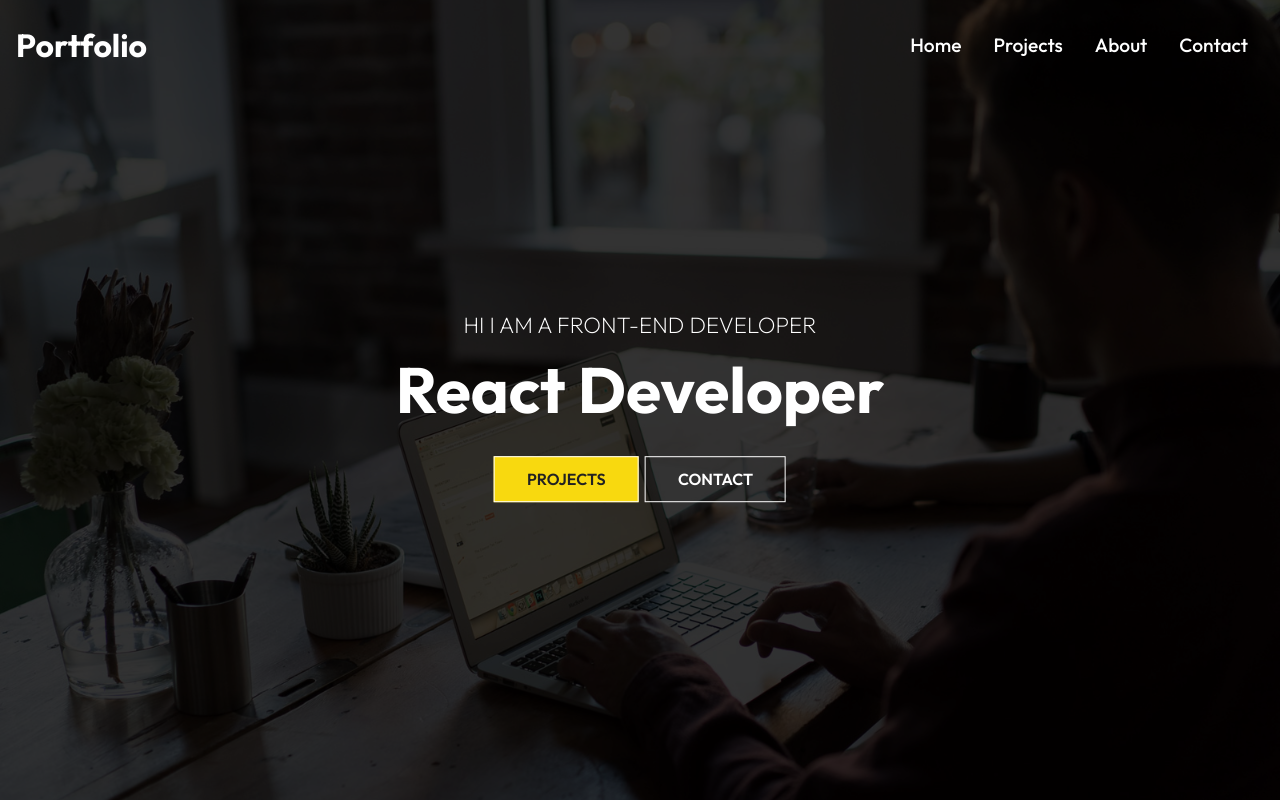
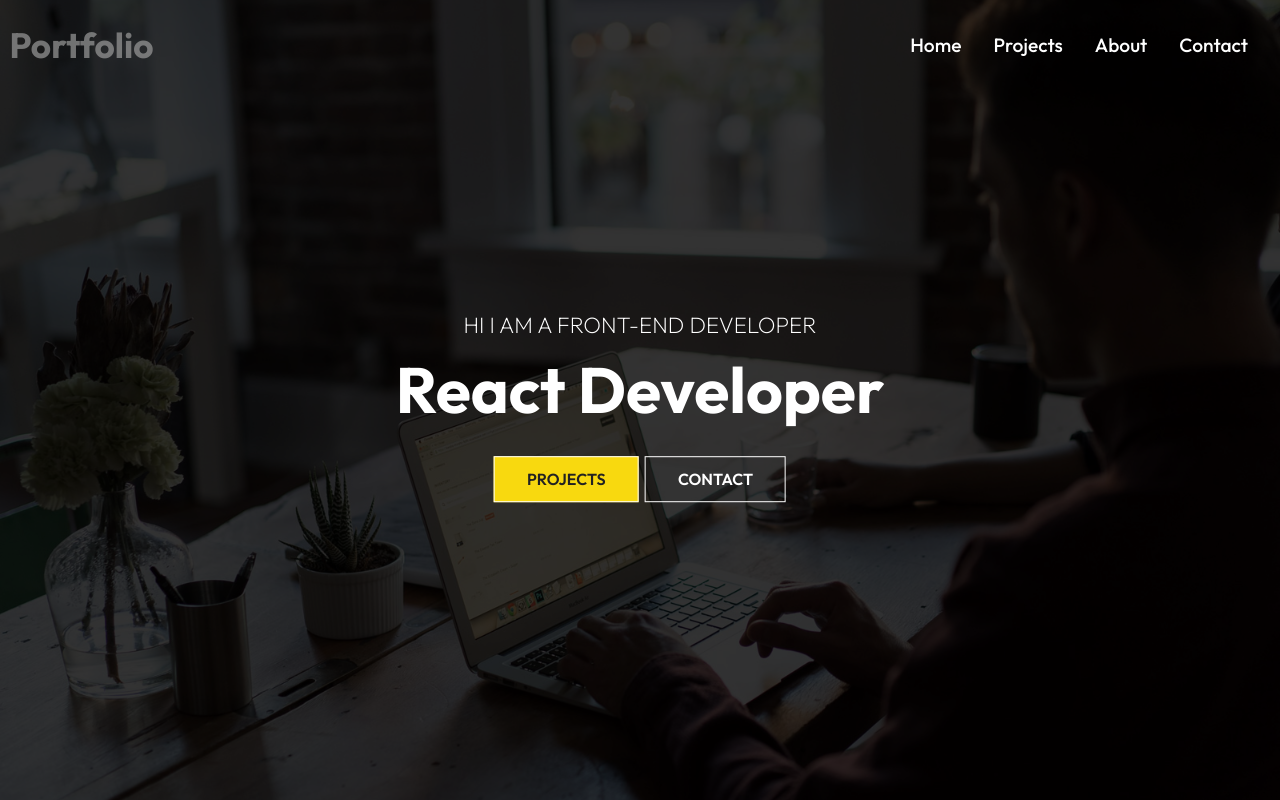
Before and after one commit to Ghareeb22/Ghareb-Portfolio, a React (Create React App) app: page / in a window 1280 px wide. In both pictures the pointer is over the element "Portfolio". Shown: the top 800 px of the page. Built offline with nearby package versions, Linux system fonts and the light colour scheme.

Commit message:
Update navBarStyles.css

```diff
--- a/src/Componentes/navBarStyles.css
+++ b/src/Componentes/navBarStyles.css
@@ -8,26 +8,37 @@
   height: 90px;
   z-index: 10;
 }
+.header-text {
+  transition: all 0.2s ease-out;
+}
+.header-text:hover {
+  transform: scale(1.1);
+  color: #9e9d9daf;
+}
 .header-bg {
   background-color: rgb(0, 0, 0, 0.85);
   transition: 0.5s;
 }
-.nav-menu{
+.nav-menu {
   display: flex;
-
 }
 .nav-menu li {
   padding: 0 1rem;
-
+  transition: all 0.2s ease-out;
+}
+.nav-menu li:hover {
+  transform: scale(1.2);
+  color: #49494966;
 }
 .nav-menu li a {
   font-size: 1.2rem;
-    font-weight: 500 ;
+  font-weight: 500;
 }
 .burger {
   display: none;
 }
-@media screen and (max-width: 1040px){.nav-menu{
+@media screen and (max-width: 1040px) {
+  .nav-menu {
     flex-direction: column;
     align-items: center;
     justify-content: center;
@@ -40,16 +51,16 @@
     z-index: -3;
     transition: 0.3s;
   }
-.nav-menu.active{
+  .nav-menu.active {
     left: 0;
   }
-.nav-menu li{
+  .nav-menu li {
     padding: 1rem 0;
   }
   .nav-menu li a {
     font-size: 2rem;
   }
-.burger{
+  .burger {
     display: initial;
   }
 }
```
Lines whose indentation alone changed are shown as unchanged.
